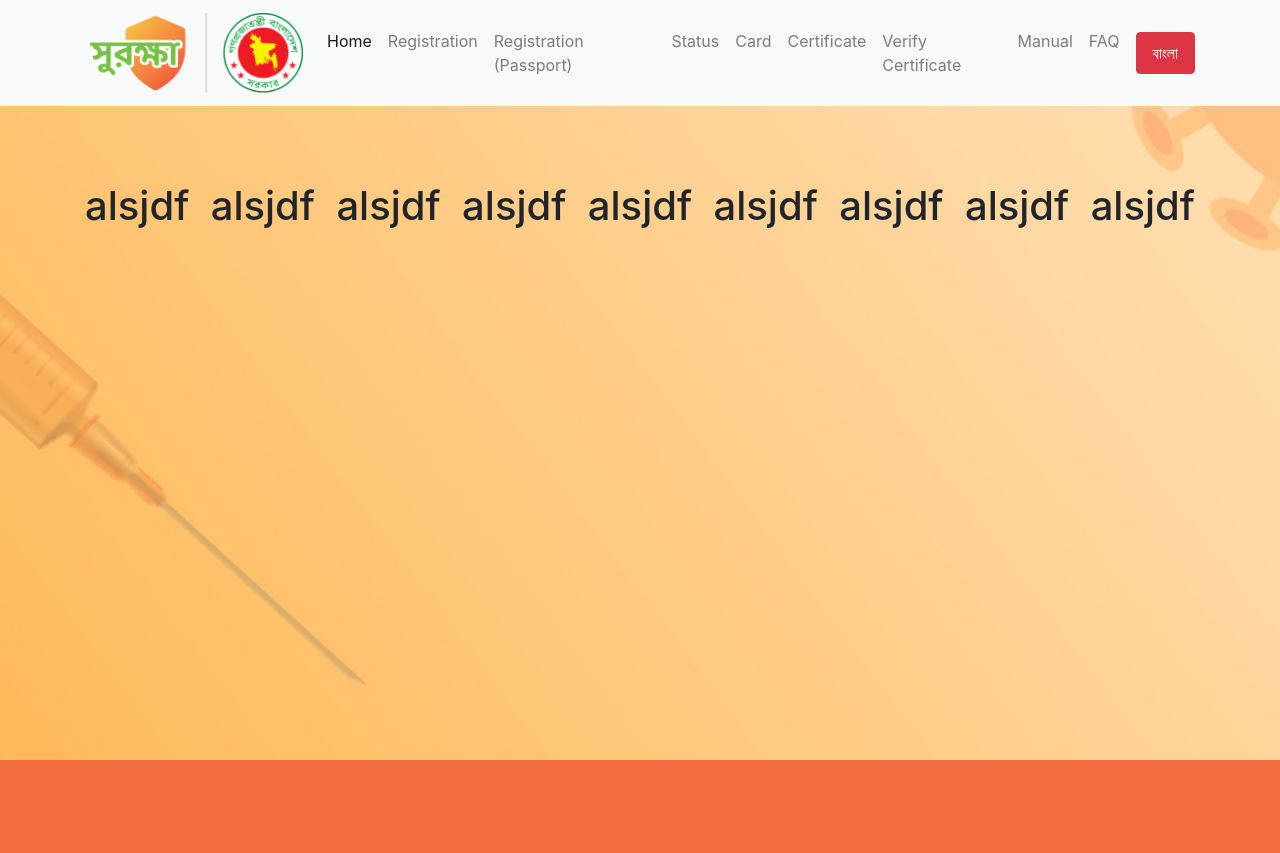
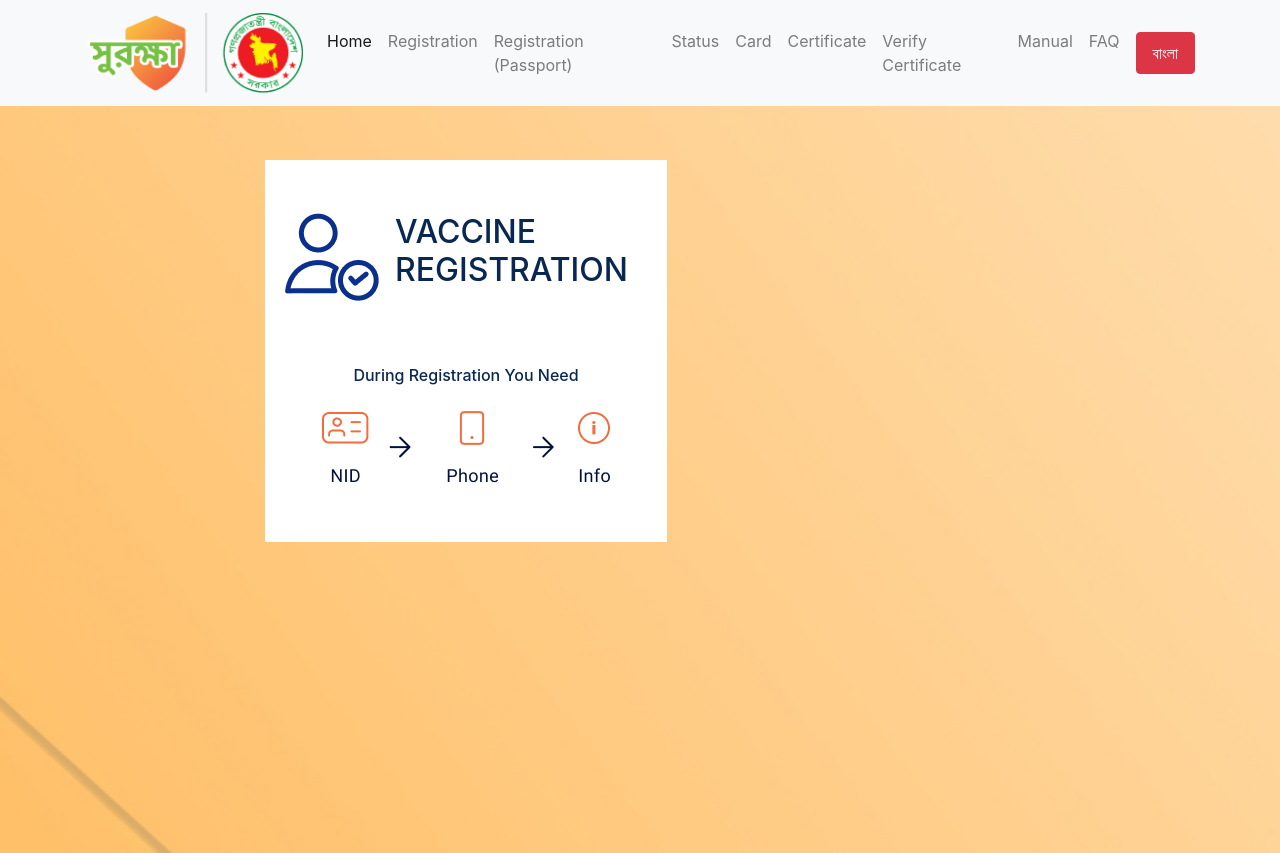
Before and after one commit to mailzahidul/Covid_Vaccine_Registration_in_BD_by_Django, a Django app: template templates/core/home.html in a window 1280 px wide. Shown: the top 853 px of the page. Run offline with Django 3.2, Linux system fonts and the light colour scheme; the template is opened without the code that fills it, so the values that code supplies are empty; some libraries are stand-ins or nearby versions.

Commit message:
Main banner

```diff
--- a/static/css/style.css
+++ b/static/css/style.css
@@ -3,7 +3,10 @@
     justify-content: center;
     box-shadow: 0 4px 4px hsl(0deg 0% 73% / 25%);
 }
+a, a:hover {
+    color: #092753;
 
+}
 .su-main-footer-area {
     background: #f26d3e;
     min-height: 80px;
@@ -38,11 +41,32 @@
     padding-top: 160px;
 }
 .inside-main{
-    min-width: 750px;
-    margin: 0 auto;
+    width: 750px;
+    margin: auto;
     display: flex;
     justify-content: space-between;
     align-items: center;
     padding-bottom: 500px;
     min-height: 600px;
 }
+.banner-large-cards{
+    flex-basis: 55%;
+    flex-grow: 1;
+    height: 100%;
+    margin-right: 10px;
+    padding: 20px;
+    background-color: #fff;
+}
+.banner-small-cards {
+    display: flex;
+    justify-content: center;
+    align-items: center;
+    flex-direction: column;
+    flex-basis: 45%;
+    margin-left: 10px;
+}
+.h-reg-cards-top, .h-reg-cards-top h4 {
+    display: flex;
+    justify-content: space-between;
+    align-items: center;
+}
--- a/templates/core/home.html
+++ b/templates/core/home.html
@@ -1,18 +1,27 @@
 {% extends 'core/base.html' %}
+{% load static %}
 
 {% block content %}
 <div class="su-main-banner-area">
     <div class="container">
         <div class="inside-main">
-            <h1>alsjdf</h1>
-            <h1>alsjdf</h1>
-            <h1>alsjdf</h1>
-            <h1>alsjdf</h1>
-            <h1>alsjdf</h1>
-            <h1>alsjdf</h1>
-            <h1>alsjdf</h1>
-            <h1>alsjdf</h1>
-            <h1>alsjdf</h1>
+            <div class="banner-large-cards py-5">
+                <a href="#">
+                    <div class="h-reg-cards-top"><img class="img-fluid" src="{% static 'web_image/reg_sign.png' %}" alt="">
+                    <h2 class="ml-3">VACCINE REGISTRATION</h2>
+                    </div>
+                    <div class="text-center pt-5">
+                        <h6 class="py-3">During Registration You Need</h6>
+                        <img src="{% static 'web_image/during_reg_you_need.png' %}" alt="">
+                    </div>
+                </a>
+            </div>
+            <div class="banner-small-cards">
+
+            </div>
+            <div>
+
+            </div>
         </div>
 
     </div>
```
Also changed, not shown: static/web_image/during_reg_you_need.png (added), static/web_image/reg_sign.png (added).
